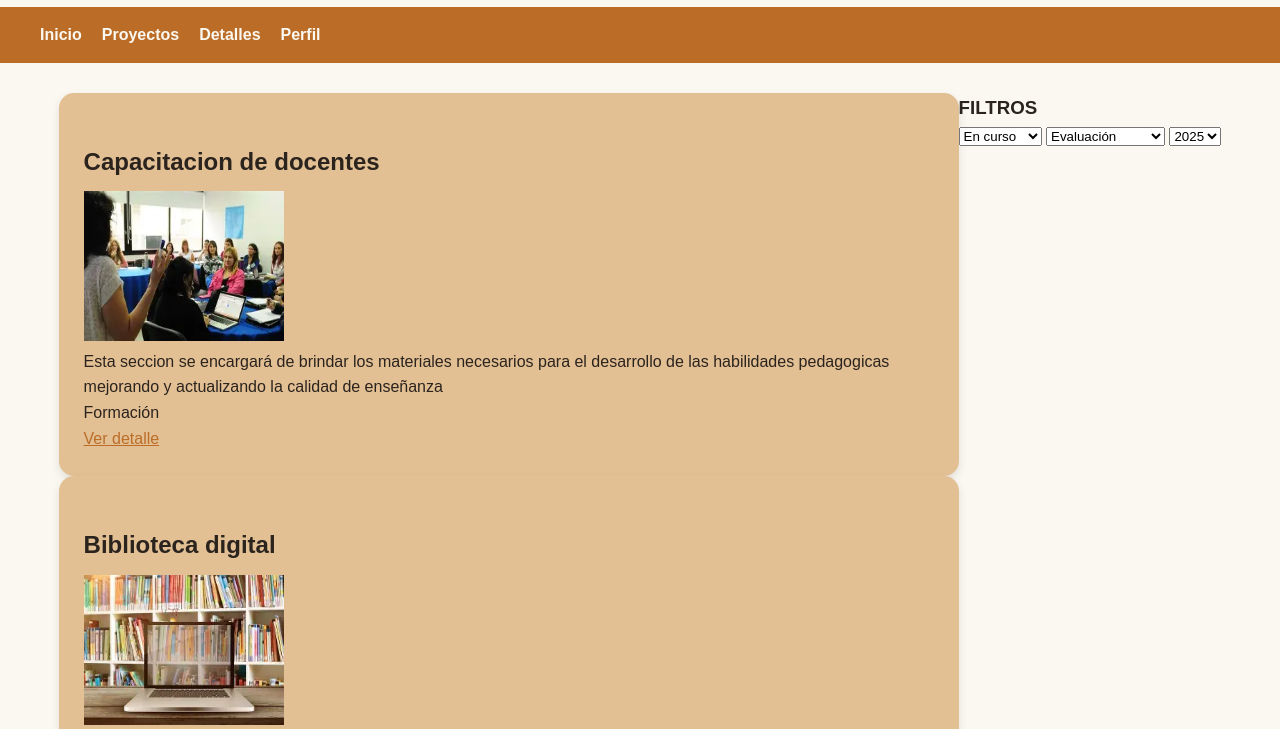
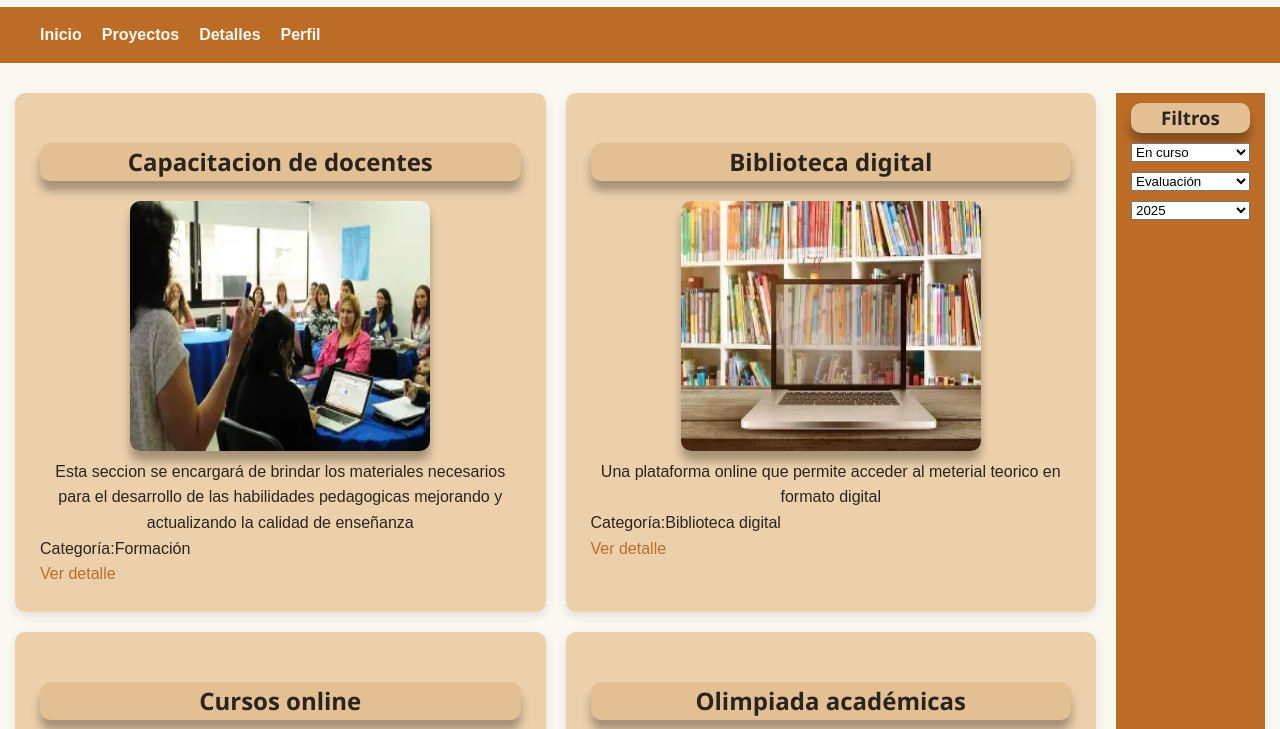
Before and after one commit to FedericoAgustin/pv_tp1_grupo20, a plain HTML site: page proyectos.html in a window 1280 px wide. Shown: the part 54-783 px from the top of the page. Drawn offline with Linux system fonts and the light colour scheme.

Commit message:
css-terminado-proyectos

```diff
--- a/css/styles.css
+++ b/css/styles.css
@@ -1,7 +1,12 @@
+:root{
+   --fuente-titulo: 'Segoe UI', Tahoma, Geneva, Verdana, sans-serif;
+}
 * {
     margin: 0;
     padding: 0;
     box-sizing: border-box;
+
+
 }
 
 body {
@@ -84,3 +89,67 @@ footer {
     padding: 15px;
     margin-top: 30px;
 }
+/* inicio proyecto.html*/
+.section-proyectos {
+    display: grid;
+    grid-template-columns: repeat(2, 1fr);
+    gap: 20px;
+}
+.section-proyectos article h2{
+    background-color: #E3C094;
+    border-radius: 10px;
+    box-shadow: 0 10px 10px rgba(0,0,0,0.3);
+    font-family: var(--fuente-titulo);
+    margin-bottom: 20px;
+}
+.section-proyectos article .categoria-p{
+    text-align: left;
+}
+.section-proyectos article a{
+    display: block;
+    text-align: left;
+    text-decoration: none;
+}
+.section-proyectos article a:hover{
+text-decoration:underline;
+}
+
+.section-proyectos article{
+    background-color: #E6BE8DAD;
+    border-radius: 10px;
+    text-align: center;
+
+}
+.section-proyectos article img{
+    border-radius: 10px;
+    box-shadow: 0 10px 10px rgba(0,0,0,0.3);
+    width: 300px;
+    height: 250px;
+}
+.aside-proyectos{
+    margin-left: 20px;
+    background-color: #BB6D28;
+    padding-left: 15px;
+    padding-right: 15px;
+}
+.aside-proyectos div h3{
+    text-align: center;
+    background-color: #E3C094;
+    margin-top: 10px;
+    border-radius: 10px;
+    box-shadow: 0 10px 10px rgba(0,0,0,0.3);
+    font-family: var(--fuente-titulo)
+}
+.aside-proyectos div form {
+    display: flex;
+    flex-direction: column;
+    gap: 10px;
+}
+.aside-proyectos div {
+    display: flex;
+    flex-direction: column;
+    gap: 10px;
+
+}
+
+/* fin proyecto.html*/
--- a/proyectos.html
+++ b/proyectos.html
@@ -22,52 +22,54 @@
         </nav>
 
     </header>
-    <main>
-        <section>
+    <main >
+        <section class="section-proyectos">
             <article>
                 <h2>Capacitacion de docentes</h2>
-                <img src="./imagenes/docente.webp" alt="Capacitacion de docentes " width="200" height="150">
+                <img src="./imagenes/docente.webp" alt="Capacitacion de docentes " >
                 <p>Esta seccion se encargará de brindar los materiales necesarios para el desarrollo de las habilidades
                     pedagogicas mejorando y actualizando la calidad de enseñanza </p>
-                <p>Formación</p>
+                <p class="categoria-p">Categoría:Formación</p>
                 <a href="detalle.html">Ver detalle </a>
             </article>
             <article>
                 <h2>Biblioteca digital</h2>
-                <img src="./imagenes/biblioteca.webp" alt="Biblioteca digital " width="200" height="150">
+                <img src="./imagenes/biblioteca.webp" alt="Biblioteca digital ">
                 <p>Una plataforma online que permite acceder al meterial teorico en formato digital</p>
-                <p>Biblioteca digital</p>
+                <p class="categoria-p">Categoría:Biblioteca digital</p>
                 <a href="detalle2.html">Ver detalle </a>
             </article>
 
             <article>
                 <h2>Cursos online</h2>
-                <img src="./imagenes/cursos.webp" alt="Orientacion vocacional" width="200" height="150">
+                <img src="./imagenes/cursos.webp" alt="Orientacion vocacional" >
                 <p> Una alternativa digital para seguir aprendiendo sin necesidad de asistir a un aula fisica</p>
-                <p>Formación</p>
+                <p class="categoria-p">Categoría:Formación</p>
                 <a href="detalle3.html">Ver detalle </a>
             </article>
             <article>
                 <h2>Olimpiada académicas</h2>
-                <img src="./imagenes/olimpiadas.webp" alt="Olimpiadas académicas" width="200" height="150">
+                <img src="./imagenes/olimpiadas.webp" alt="Olimpiadas académicas" >
                 <p>Competencias académicas en la que se podrá demostrar su conocimiento y habilidades en distintas areas
                 </p>
-                <p>Evaluación</p>
+                <p class="categoria-p">Categoría:Evaluación</p>
                 <a href="detalle4.html">Ver detalle </a>
             </article>
 
             <article>
                 <h2>Orientacion vocacional</h2>
-                <img src="./imagenes/orientacion.webp" alt="Orientacion vocacional" width="200" height="150">
+                <img src="./imagenes/orientacion.webp" alt="Orientacion vocacional" >
                 <p>Un area para ayudar a los estudiantes a identificar sus intereses, habilidades y aptitudes para tomar
                     desiciones sobre su futuro ademico y profesional</p>
-                <p>Formación</p>
+                <p class="categoria-p">Categoría:Formación</p>
                 <a href="detalle5.html">Ver detalle </a>
             </article>
         </section>
 
-        <aside>
-            <h3>FILTROS</h3>
+        <aside class="aside-proyectos">
+            <div>
+            <h3>Filtros</h3>
+            <form>
                 <select name="Estado" id="01">
                     <option value="En curso"> En curso</option>
                     <option value="Finalizado">Finalizado</option>
@@ -82,8 +84,15 @@
                     <option value="2025">2025</option>
                     <option value="2026">2026</option>
                 </select>
+            </form>
+            </div>
         </aside>
     </main>
+    <footer>
+        <p>2026 Proyecto de Capacitación Docente</p>
+    </footer>
+
+
 </body>
 
 </html><!-- sección de proyectos -->
```
Lines whose indentation alone changed are shown as unchanged.
